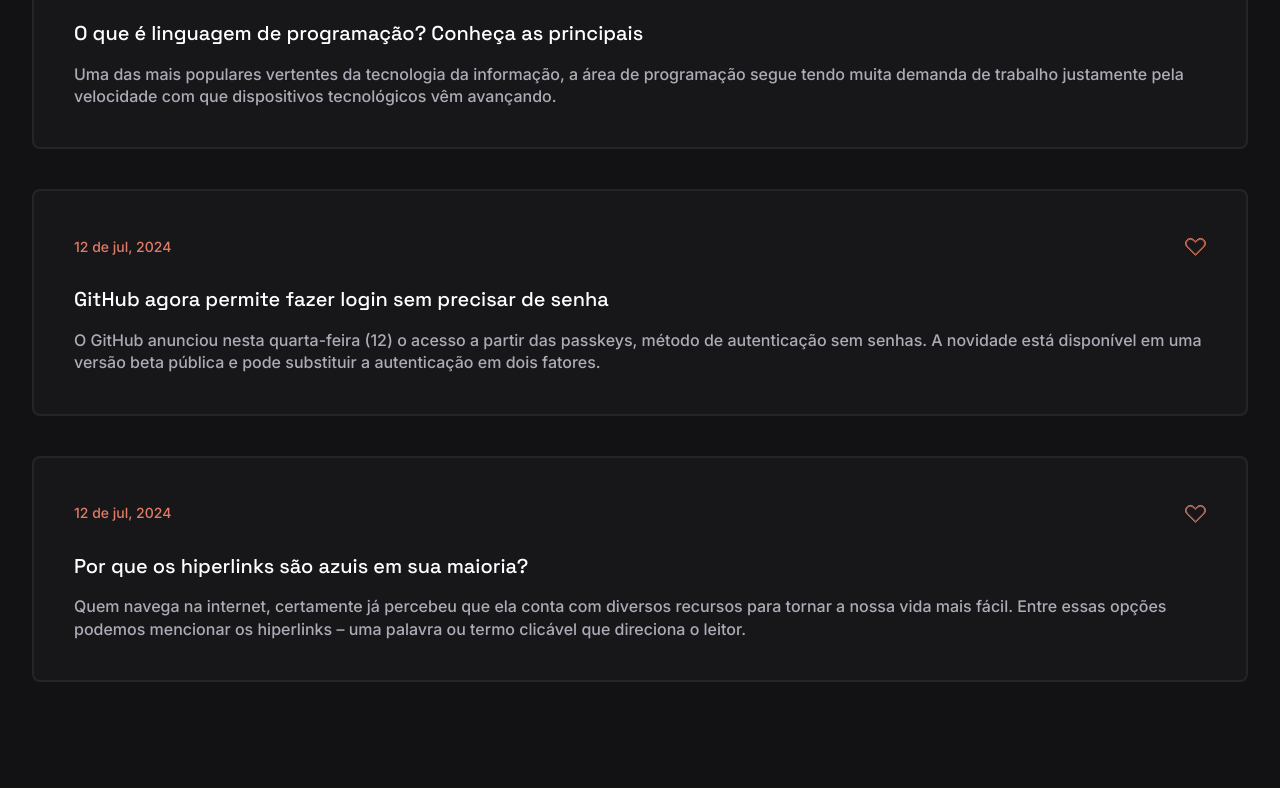
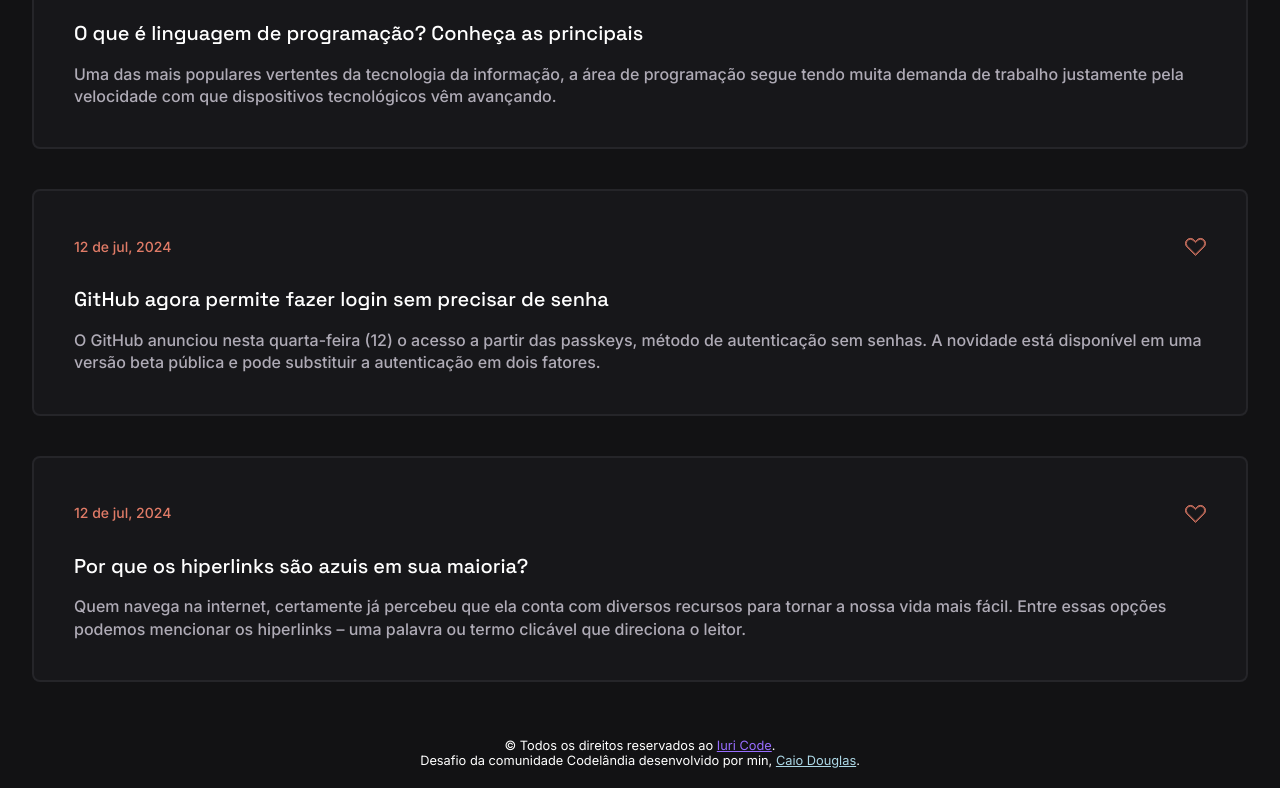
Before and after one commit to codetodestroy/codelab, a plain HTML site: page index.html in a window 1280 px wide. Shown: the part 416-1204 px from the top of the page. Before the commit the page ends 1154 px from the top, so only its background shows below. Drawn offline with Linux system fonts and the light colour scheme.

Commit message:
Últimos ajustes

```diff
--- /dev/null
+++ b/css/footer/footer.css
@@ -0,0 +1,14 @@
+.footer {
+    text-align: center;
+    margin-bottom: 20px;
+
+    font-size: 0.8rem;
+}
+
+.footer a {
+    color: #986dff;
+}
+
+.footer a[href="https://github.com/codetodestroy"] {
+    color: lightblue;
+}
--- a/css/style.css
+++ b/css/style.css
@@ -4,3 +4,4 @@
 @import url('./utils/colors.css');
 @import url('./header/header.css');
 @import url('./main/main.css');
+@import url('./footer/footer.css');
--- a/index.html
+++ b/index.html
@@ -77,6 +77,10 @@
         </article>
     </main>
 
+    <footer class="footer">
+        <p>&copy; Todos os direitos reservados ao <a href="https://iuricode.com/" target="_blank">Iuri Code</a>.<br>Desafio da comunidade Codelândia desenvolvido por min, <a href="https://github.com/codetodestroy"><span>Caio Douglas</span></a>.</p>
+    </footer>
+
     <script src="./js/script.js"></script>
 </body>
 
```
